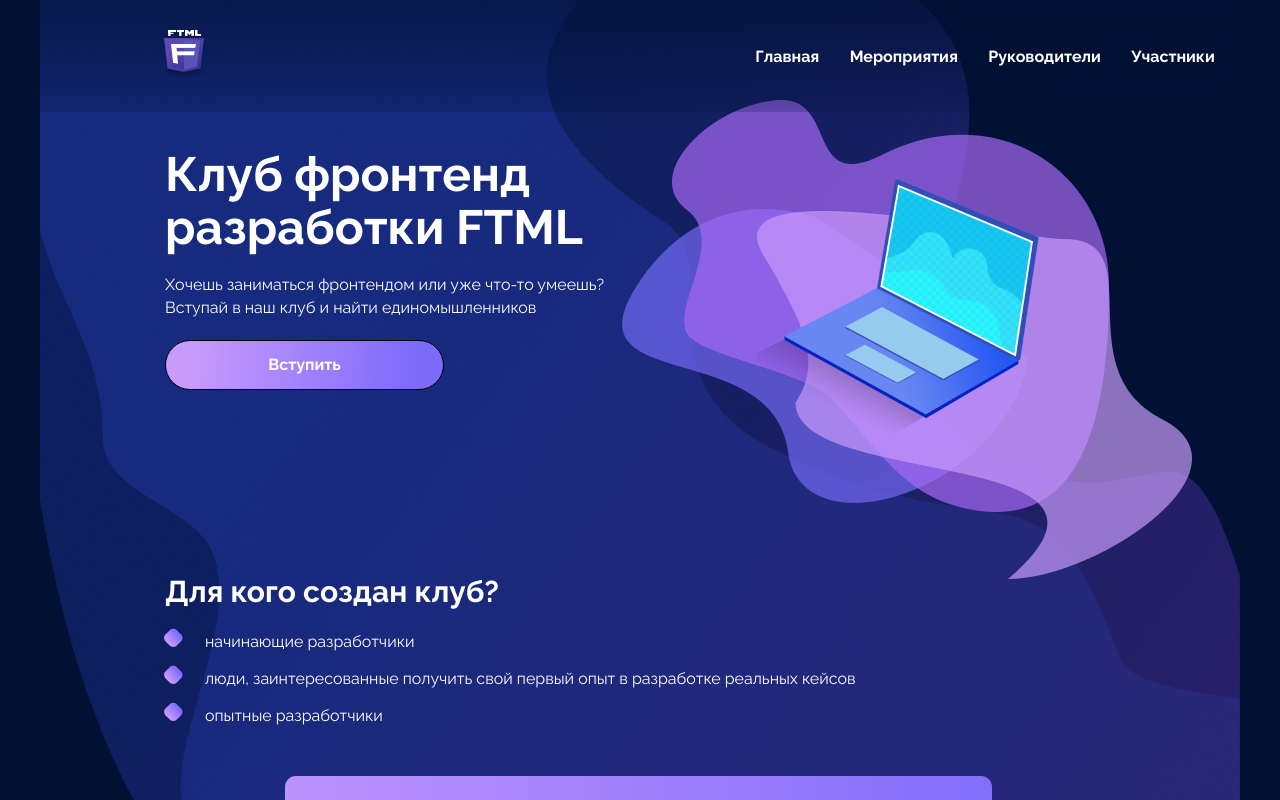
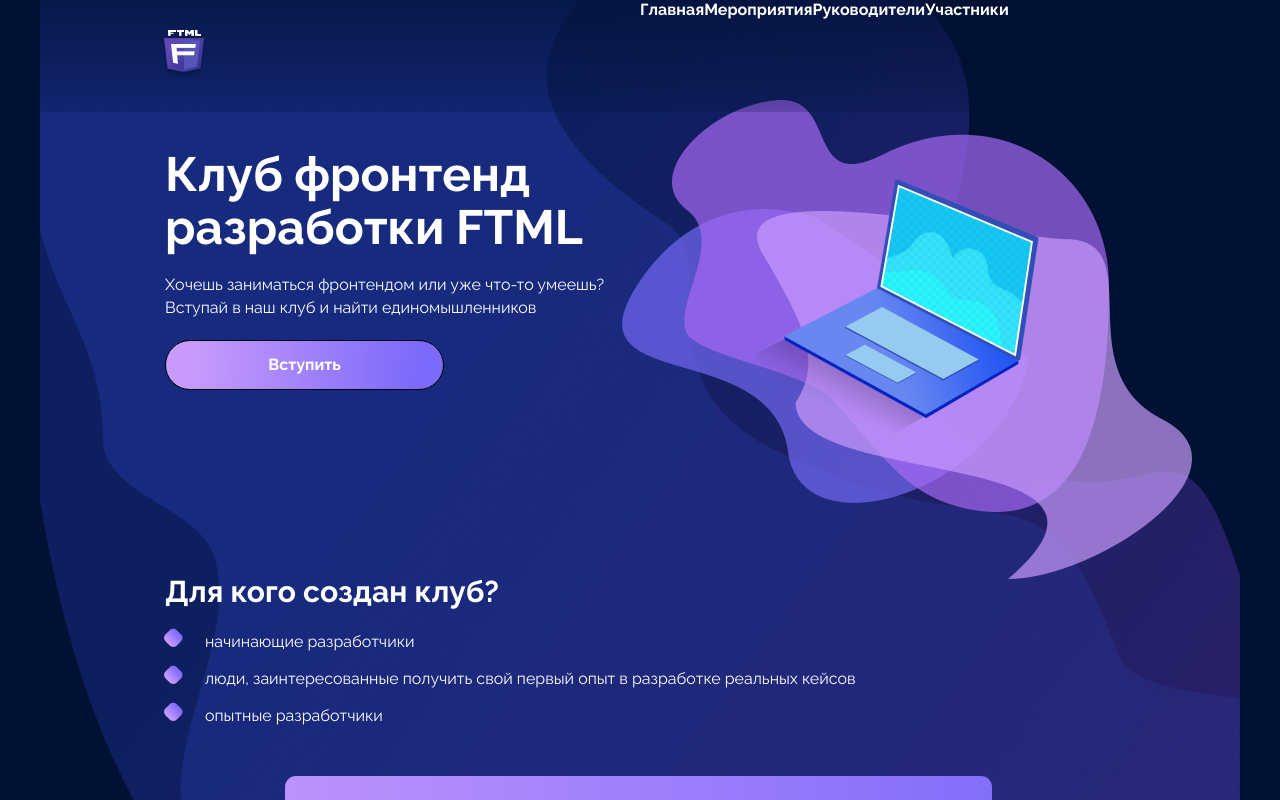
Before and after one commit to ksenia312/FTML-SITE, a React (Create React App) app: page / in a window 1280 px wide. Shown: the top 800 px of the page. Built offline with nearby package versions, Linux system fonts and the light colour scheme; a web font is replaced by a local one.

Commit message:
header refactoring2

```diff
--- a/src/components/Header/Header.module.scss
+++ b/src/components/Header/Header.module.scss
@@ -1,8 +1,7 @@
 @import "src/styles/index";
 .header {
   border: $markup;
-  @include flex-settings($j-content:end);
-  @include sizes($h:112px, $w:1190px);
+  @include sizes($h:112px, $w:1200px);
   position:fixed;
   background: linear-gradient(rgba(0, 17, 52, 0.7), rgba(0, 17, 52, 0.2));
   .header_logo {
@@ -11,10 +10,11 @@
   }
   .navbar {
     border: $markup;
-    @include flex-settings($a-items:center, $j-content:space-around);
     @include sizes($h:100%, $w:490px);
     .navbarItem {
       display: inline-block;
     }
+    position: absolute;
+    top:0; right: 110px;
   }
 }
```
